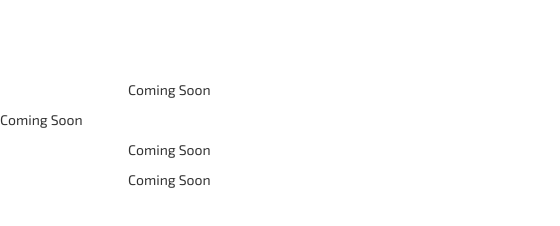
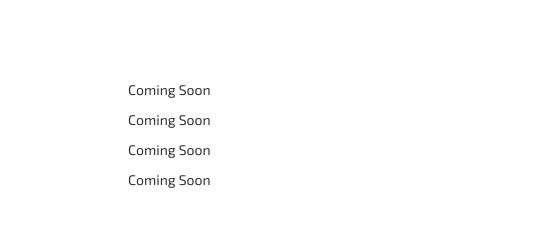
Before and after one commit to dallasbrooks/dallasbrooks.github.io, a plain HTML site: page index.html in a window 1280 px wide. Shown: the part 190-416 px from the top of the page, 0-560 px from the left. Drawn offline with nearby package versions, Linux system fonts and the light colour scheme.

Commit message:
fix portfolio css

```diff
--- a/css/style.css
+++ b/css/style.css
@@ -53,7 +53,7 @@ body {
 	object-fit: cover;
 }
 
-#about, #porfolio, #experience, #resume {
+#about, #portfolio, #experience, #resume {
 	display: block;
 	max-width: 80%;
 	margin: auto;
```
